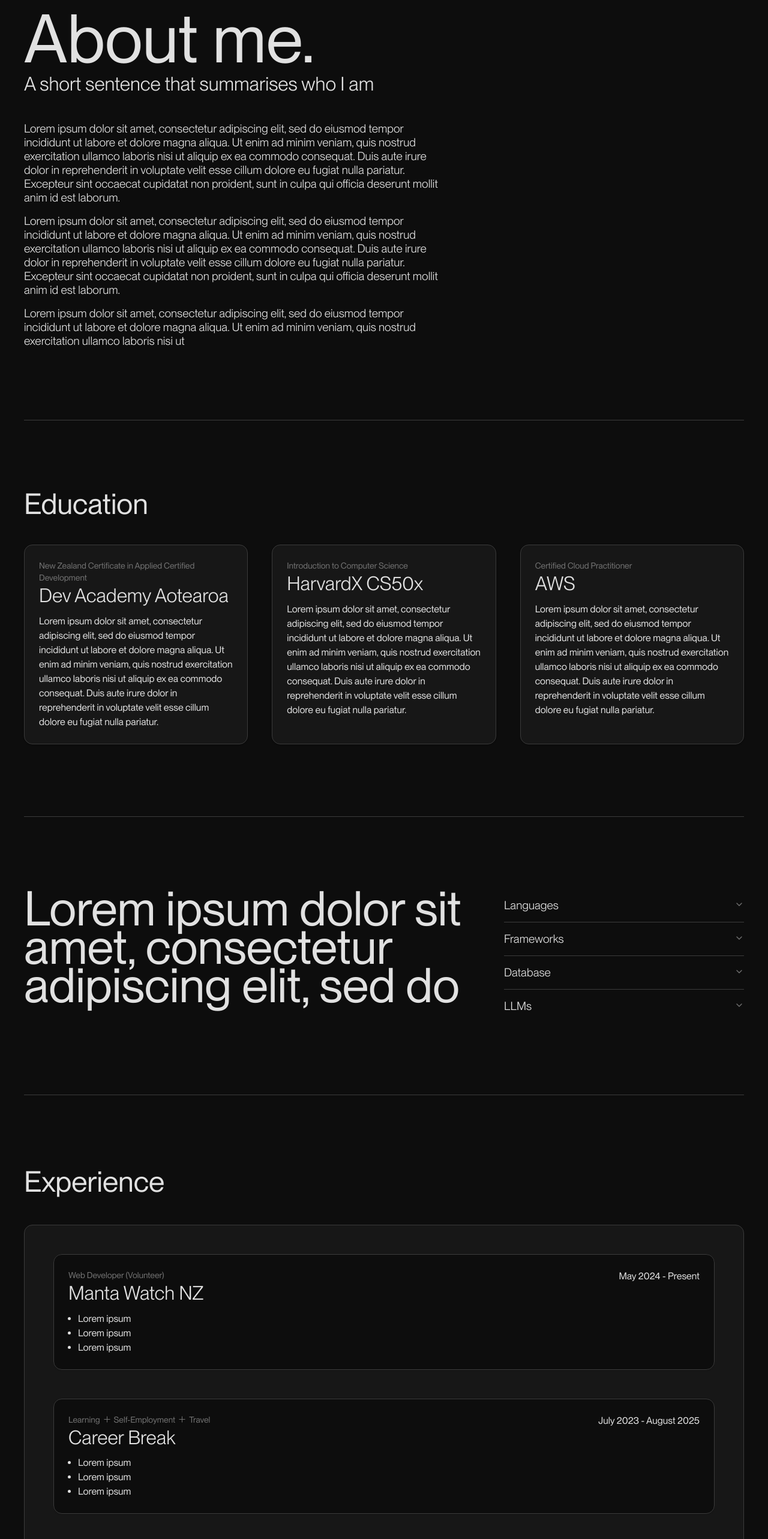
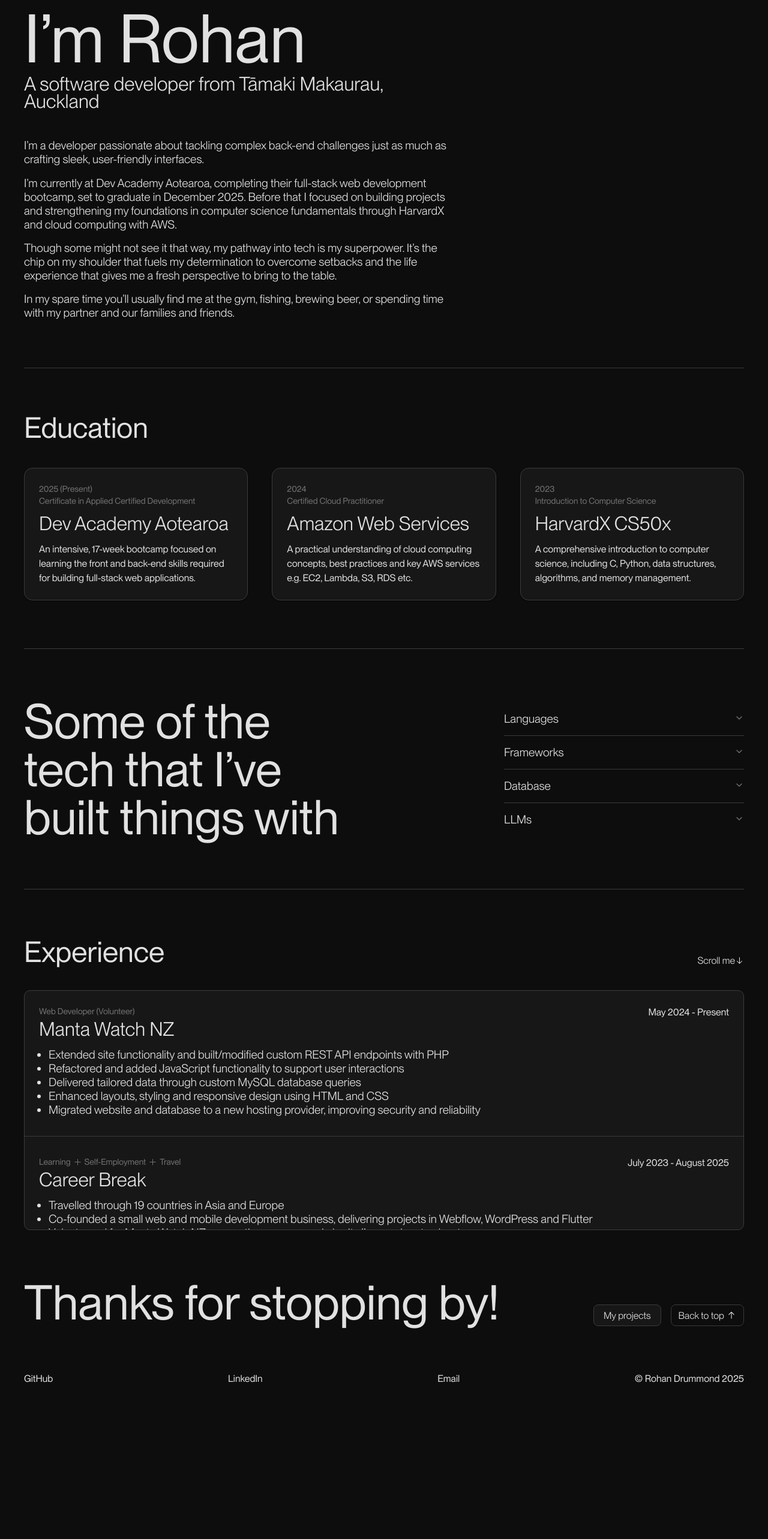
Before and after one commit to rohandrummond/portfolio, a Next.js app: page /about in a window 1280 px wide. Shown: the part 180-2746 px from the top of the page at 60% size. After the commit the page ends 2517 px from the top, so only its background shows below. Built offline with nearby package versions, Linux system fonts and the light colour scheme.

Commit message:
#19 Add content to about page and update relevant components

```diff
--- a/src/app/about/page.tsx
+++ b/src/app/about/page.tsx
@@ -8,7 +8,12 @@ import { Button } from '@/components/ui/button'
 import { Accordion, AccordionItem } from '@/components/ui/accordion'
 import { ScrollArea } from '@/components/ui/scroll-area'
 import { Separator } from '@/components/ui/separator'
-import { ArrowRightIcon, ArrowUpIcon, PlusIcon } from '@radix-ui/react-icons'
+import {
+  ArrowRightIcon,
+  ArrowUpIcon,
+  ArrowDownIcon,
+  PlusIcon,
+} from '@radix-ui/react-icons'
 
 export default function About() {
   function scrollToTop() {
@@ -19,38 +24,36 @@ export default function About() {
     })
   }
   return (
-    <main className="flex flex-col mt-30 mb-30 gap-30">
+    <main className="flex flex-col mt-30 mb-20 gap-20">
       {/* Bio */}
       <section className="w-[55vw]">
         <div className="flex flex-col mb-12 gap-4">
-          <h1 className="heading-xl">About me.</h1>
+          <h1 className="heading-xl">I’m Rohan</h1>
           <h2 className="sub-heading">
-            A short sentence that summarises who I am
+            A software developer from Tāmaki Makaurau, Auckland
           </h2>
         </div>
         <div className="flex flex-col gap-4">
           <p className="body-text">
-            Lorem ipsum dolor sit amet, consectetur adipiscing elit, sed do
-            eiusmod tempor incididunt ut labore et dolore magna aliqua. Ut enim
-            ad minim veniam, quis nostrud exercitation ullamco laboris nisi ut
-            aliquip ex ea commodo consequat. Duis aute irure dolor in
-            reprehenderit in voluptate velit esse cillum dolore eu fugiat nulla
-            pariatur. Excepteur sint occaecat cupidatat non proident, sunt in
-            culpa qui officia deserunt mollit anim id est laborum.
+            I’m a developer passionate about tackling complex back-end
+            challenges just as much as crafting sleek, user-friendly interfaces.
           </p>
           <p className="body-text">
-            Lorem ipsum dolor sit amet, consectetur adipiscing elit, sed do
-            eiusmod tempor incididunt ut labore et dolore magna aliqua. Ut enim
-            ad minim veniam, quis nostrud exercitation ullamco laboris nisi ut
-            aliquip ex ea commodo consequat. Duis aute irure dolor in
-            reprehenderit in voluptate velit esse cillum dolore eu fugiat nulla
-            pariatur. Excepteur sint occaecat cupidatat non proident, sunt in
-            culpa qui officia deserunt mollit anim id est laborum.
+            I’m currently at Dev Academy Aotearoa, completing their full-stack
+            web development bootcamp, set to graduate in December 2025. Before
+            that I focused on building projects and strengthening my foundations
+            in computer science fundamentals through HarvardX and cloud
+            computing with AWS.
           </p>
           <p className="body-text">
-            Lorem ipsum dolor sit amet, consectetur adipiscing elit, sed do
-            eiusmod tempor incididunt ut labore et dolore magna aliqua. Ut enim
-            ad minim veniam, quis nostrud exercitation ullamco laboris nisi ut{' '}
+            Though some might not see it that way, my pathway into tech is my
+            superpower. It’s the chip on my shoulder that fuels my determination
+            to overcome setbacks and the life experience that gives me a fresh
+            perspective to bring to the table.
+          </p>
+          <p className="body-text">
+            In my spare time you’ll usually find me at the gym, fishing, brewing
+            beer, or spending time with my partner and our families and friends.
           </p>
         </div>
       </section>
@@ -60,72 +63,83 @@ export default function About() {
         <h2 className="heading-md heading-tight">Education</h2>
         <div className="flex flex-row justify-between gap-10">
           <EducationCard
-            course="New Zealand Certificate in Applied Certified Development"
+            course="Certificate in Applied Certified Development"
             provider="Dev Academy Aotearoa"
-            description="Lorem ipsum dolor sit amet, consectetur adipiscing elit, sed do
-                eiusmod tempor incididunt ut labore et dolore magna aliqua. Ut
-                enim ad minim veniam, quis nostrud exercitation ullamco laboris
-                nisi ut aliquip ex ea commodo consequat. Duis aute irure dolor
-                in reprehenderit in voluptate velit esse cillum dolore eu fugiat
-                nulla pariatur."
+            description="An intensive, 17-week bootcamp focused on learning the front and back-end skills required for building full-stack web applications."
+            year="2025 (Present)"
+          />
+          <EducationCard
+            course="Certified Cloud Practitioner"
+            provider="Amazon Web Services"
+            description="A practical understanding of cloud computing concepts, best practices and key AWS services e.g. EC2, Lambda, S3, RDS etc."
+            year="2024"
           />
           <EducationCard
             course="Introduction to Computer Science"
             provider="HarvardX CS50x"
-            description="Lorem ipsum dolor sit amet, consectetur adipiscing elit, sed do
-                eiusmod tempor incididunt ut labore et dolore magna aliqua. Ut
-                enim ad minim veniam, quis nostrud exercitation ullamco laboris
-                nisi ut aliquip ex ea commodo consequat. Duis aute irure dolor
-                in reprehenderit in voluptate velit esse cillum dolore eu fugiat
-                nulla pariatur."
-          />
-          <EducationCard
-            course="Certified Cloud Practitioner"
-            provider="AWS"
-            description="Lorem ipsum dolor sit amet, consectetur adipiscing elit, sed do
-                eiusmod tempor incididunt ut labore et dolore magna aliqua. Ut
-                enim ad minim veniam, quis nostrud exercitation ullamco laboris
-                nisi ut aliquip ex ea commodo consequat. Duis aute irure dolor
-                in reprehenderit in voluptate velit esse cillum dolore eu fugiat
-                nulla pariatur."
+            description="A comprehensive introduction to computer science, including C, Python, data structures, algorithms, and memory management."
+            year="2023"
           />
         </div>
       </section>
       <Separator />
       {/* Skills */}
-      <section className="flex flex-row">
-        <h2 className="heading-lg heading-tight lg:w-2/3">
-          Lorem ipsum dolor sit amet, consectetur adipiscing elit, sed do
+      <section className="flex flex-row justify-between items-center">
+        <h2 className="heading-lg w-[550px]">
+          Some of the tech that I’ve built things with
         </h2>
         <Accordion type="single" collapsible className="lg:w-1/3">
           <AccordionItem value="item-1">
-            <SkillsAccordion section="Languages" content="Lorem ipsum" />
+            <SkillsAccordion
+              section="Languages"
+              content={['JavaScript', 'TypeScript', 'C#', 'HTML', 'CSS']}
+            />
           </AccordionItem>
           <AccordionItem value="item-2">
-            <SkillsAccordion section="Frameworks" content="Lorem ipsum" />
+            <SkillsAccordion
+              section="Frameworks"
+              content={['React', 'Next.js', 'Angular', 'Express', '.NET']}
+            />
           </AccordionItem>
           <AccordionItem value="item-3">
-            <SkillsAccordion section="Database" content="Lorem ipsum" />
+            <SkillsAccordion
+              section="Database"
+              content={['MongoDB', 'PostgreSQL']}
+            />
           </AccordionItem>
           <AccordionItem value="item-4">
-            <SkillsAccordion section="LLMs" content="Lorem ipsum" />
+            <SkillsAccordion
+              section="LLMs"
+              content={['GPT', 'DALL·E 3', 'Google Gemini']}
+            />
           </AccordionItem>
         </Accordion>
       </section>
       <Separator />
       {/* Experience */}
       <section>
-        <h2 className="heading-md mb-12">Experience</h2>
-        <ScrollArea className="h-[80vh] w-full bg-card border rounded-xl p-12">
-          <div className="flex flex-col gap-12">
+        <div className="flex flex-row justify-between items-end mb-10">
+          <h2 className="heading-md">Experience</h2>
+          <div className="flex f-row items-center">
+            <p className="sub-text">Scroll me</p>
+            <ArrowDownIcon></ArrowDownIcon>
+          </div>
+        </div>
+        <ScrollArea className="h-[50vh] w-full bg-card border rounded-lg ">
+          <div className="flex flex-col py-6 gap-8">
             <ExperienceCard
               position="Web Developer (Volunteer)"
               company="Manta Watch NZ"
               duration="May 2024 - Present"
-              bulletOne="Lorem ipsum"
-              bulletTwo="Lorem ipsum"
-              bulletThree="Lorem ipsum"
+              bullets={[
+                'Extended site functionality and built/modified custom REST API endpoints with PHP',
+                'Refactored and added JavaScript functionality to support user interactions',
+                'Delivered tailored data through custom MySQL database queries',
+                'Enhanced layouts, styling and responsive design using HTML and CSS',
+                'Migrated website and database to a new hosting provider, improving security and reliability',
+              ]}
             />
+            <Separator />
             <ExperienceCard
               position={
                 <>
@@ -134,10 +148,14 @@ export default function About() {
               }
               company="Career Break"
               duration="July 2023 - August 2025"
-              bulletOne="Lorem ipsum"
-              bulletTwo="Lorem ipsum"
-              bulletThree="Lorem ipsum"
+              bullets={[
+                'Travelled through 19 countries in Asia and Europe',
+                'Co-founded a small web and mobile development business, delivering projects in Webflow, WordPress and Flutter',
+                'Volunteered for Manta Watch NZ, supporting a cause and charity I’m passionate about',
+              ]}
             />
+
+            <Separator />
             <ExperienceCard
               position={
                 <>
@@ -146,26 +164,42 @@ export default function About() {
               }
               company="PHD"
               duration="November 2021 - March 2023"
-              bulletOne="Lorem ipsum"
-              bulletTwo="Lorem ipsum"
-              bulletThree="Lorem ipsum"
+              bullets={[
+                'Provided media planning and implementation support on Foodstuffs account',
+                'Promoted to Account Manager, acting as primary contact for New World Regional',
+                'Delivered performance and insights reporting to Foodstuffs and agency leadership teams ',
+                'Presented data-driven media recommendations to key clients and stakeholders',
+                'Helped onboard and coach new team members in technical and client processes',
+              ]}
             />
+
+            <Separator />
             <ExperienceCard
               position={<>Technical Support Specialist</>}
               company="Vend by Lightspeed"
               duration="July 2020 - November 2021"
-              bulletOne="Lorem ipsum"
-              bulletTwo="Lorem ipsum"
-              bulletThree="Lorem ipsum"
+              bullets={[
+                'Responded to 10+ technical queries daily, analysing and solving complex problems',
+                'Collaborated with Engineering and Product to resolve bugs and streamline workflows',
+                'Served as Auckland Support Lead for Marketing & Ecommerce integrations',
+                'Delivered internal presentations and training sessions for junior support staff',
+              ]}
             />
+
+            <Separator />
             <ExperienceCard
               position="Media Insights Manager"
               company="Bauer Media"
               duration="October 2019 - April 2020"
-              bulletOne="Lorem ipsum"
-              bulletTwo="Lorem ipsum"
-              bulletThree="Lorem ipsum"
+              bullets={[
+                'Processed and presented audience data for 17 brands to Commercial and Executive teams ',
+                'Delivered insights to Direct and Agency sales teams to support revenue and brand growth',
+                'Analysed data and created visualisations for audience and market segmentation profiles',
+                'Company permanently closed due to COVID-19 pandemic',
+              ]}
             />
+
+            <Separator />
             <ExperienceCard
               position={
                 <>
@@ -175,14 +209,20 @@ export default function About() {
               }
               company="Nielsen"
               duration="October 2017 - October 2019"
-              bulletOne="Lorem ipsum"
-              bulletTwo="Lorem ipsum"
-              bulletThree="Lorem ipsum"
+              bullets={[
+                'Delivered daily client support across 6 market research SaaS products',
+                'Promoted to Senior, acting as lead helpdesk contact, training juniors, supporting key clients',
+                'Collaborated with Operations to resolve technical issues and enhance UX',
+                'Tracked Client Service KPIs with regular reporting and presentations to internal stakeholders',
+                'Led client training on Digital Engagement and Audience Profiling products',
+              ]}
             />
           </div>
         </ScrollArea>
       </section>
-      <section className="flex flex-row justify-end gap-4">
+      <section className="flex flex-row justify-between items-end">
+        <h3 className="heading-lg">Thanks for stopping by!</h3>
+        <div className="flex flex-row gap-4">
           <Button className="border" asChild>
             <Link href="/work" className="sub-text">
               My projects
@@ -195,6 +235,7 @@ export default function About() {
           >
             Back to top<ArrowUpIcon></ArrowUpIcon>
           </Button>
+        </div>
       </section>
     </main>
   )
--- a/src/components/EducationCard.tsx
+++ b/src/components/EducationCard.tsx
@@ -10,15 +10,20 @@ export default function EducationCard({
   course,
   provider,
   description,
+  year,
 }: {
   course: string
   provider: string
   description: string
+  year: string
 }) {
   return (
     <Card className="flex flex-col lg:w-1/3 gap-4">
       <CardHeader>
-        <CardDescription>{course}</CardDescription>
+        <div className="flex flex-col mb-2">
+          <CardDescription>{year}</CardDescription>
+          <CardDescription>{course}</CardDescription>
+        </div>
         <CardTitle className="sub-heading">{provider}</CardTitle>
       </CardHeader>
       <CardContent>{description}</CardContent>
--- a/src/components/ExperienceCard.tsx
+++ b/src/components/ExperienceCard.tsx
@@ -12,19 +12,15 @@ export default function ExperienceCard({
   position,
   company,
   duration,
-  bulletOne,
-  bulletTwo,
-  bulletThree,
+  bullets,
 }: {
   position: ReactNode
   company: string
   duration: string
-  bulletOne: string
-  bulletTwo: string
-  bulletThree: string
+  bullets: string[]
 }) {
   return (
-    <Card className="flex flex-col bg-background gap-4">
+    <div className="flex flex-col gap-4">
       <CardHeader>
         <CardDescription className="flex flex-row items-center gap-1">
           {position}
@@ -34,11 +30,13 @@ export default function ExperienceCard({
       </CardHeader>
       <CardContent>
         <ul className="pl-4">
-          <li className="list-disc">{bulletOne}</li>
-          <li className="list-disc">{bulletTwo}</li>
-          <li className="list-disc">{bulletThree}</li>
+          {bullets.map((value, index) => (
+            <li key={index} className="body-text list-disc">
+              {value}
+            </li>
+          ))}
         </ul>
       </CardContent>
-    </Card>
+    </div>
   )
 }
--- a/src/components/SkillsAccordion.tsx
+++ b/src/components/SkillsAccordion.tsx
@@ -5,12 +5,20 @@ export default function SkillsAccordion({
   content,
 }: {
   section: string
-  content: string
+  content: string[]
 }) {
   return (
     <>
       <AccordionTrigger className="body-text">{section}</AccordionTrigger>
-      <AccordionContent className="body-text">{content}</AccordionContent>
+      <AccordionContent className="body-text">
+        <ul className="flex flex-col gap-1">
+          {content.map((value, index) => (
+            <li key={index} className="list-disc list-inside">
+              {value}
+            </li>
+          ))}
+        </ul>
+      </AccordionContent>
     </>
   )
 }
```
Lines whose indentation alone changed are shown as unchanged.
